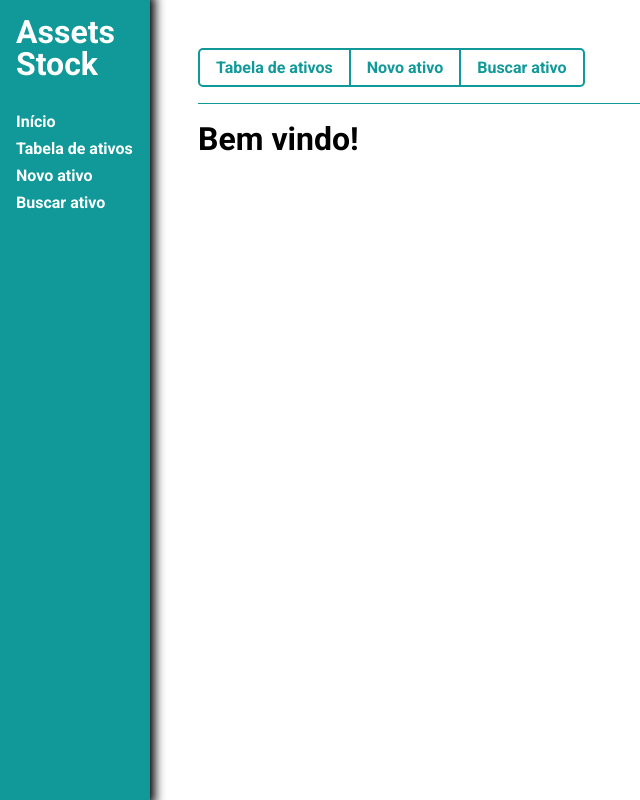
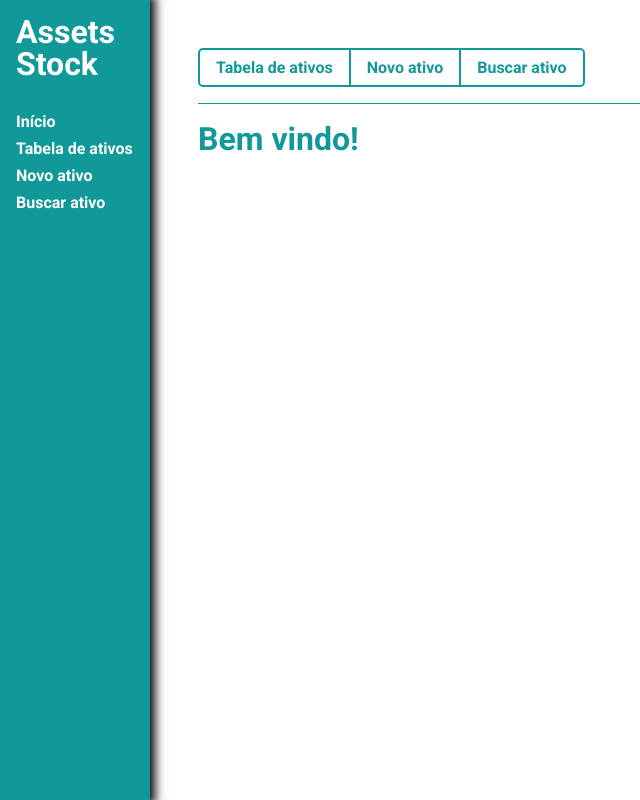
Before and after one commit to ThyagoThayllan/AssetsStock, a React (Vite) app: page / in a window 1280 px wide. Shown: the whole page, without its empty margins (0-640 px from the left). Built offline with nearby package versions, Linux system fonts and the light colour scheme.

Commit message:
estilização

```diff
--- a/src/components/Menu/styles.module.css
+++ b/src/components/Menu/styles.module.css
@@ -12,6 +12,7 @@
 
 .container h1 {
     line-height: 1;
+    color: #fff;
 }
 
 .container nav {
--- a/src/components/Search/styles.module.css
+++ b/src/components/Search/styles.module.css
@@ -26,6 +26,7 @@
   margin-bottom: 0.5rem;
   padding-bottom: 0.5rem;
   border-bottom: 1px solid #000;
+  color: #fff;
 }
 
 .actions {
--- a/src/global.css
+++ b/src/global.css
@@ -12,3 +12,7 @@ textarea,
 select {
   font-size: 1rem;
 }
+
+h1, h2, h3 {
+  color: #199;
+}
```
